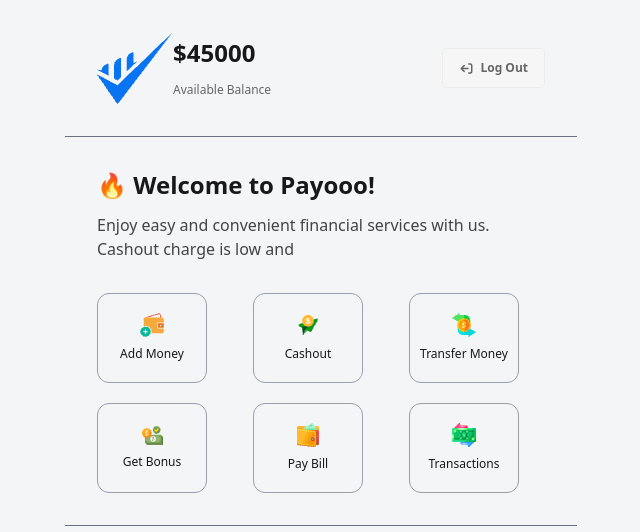
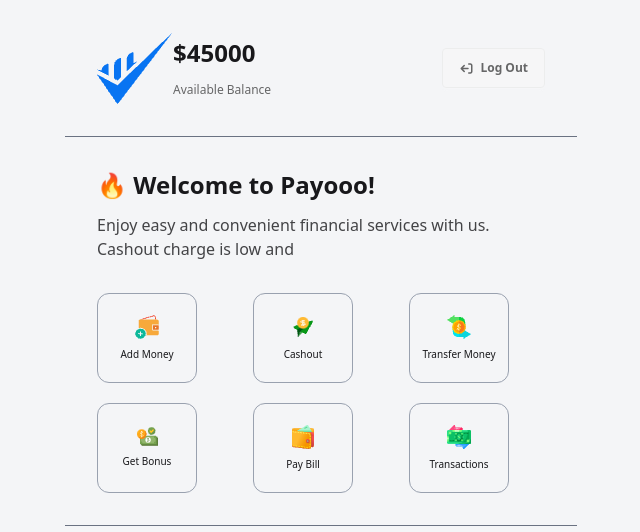
Before and after one commit to syedshafinahmed/Payoo, a plain HTML site: page home.html in a window 1280 px wide. Shown: the whole page, without its empty margins (319-959 px from the left). Drawn offline with nearby package versions, Linux system fonts and the light colour scheme.

Commit message:
adjusted padding and text-size

```diff
--- a/home.html
+++ b/home.html
@@ -29,30 +29,30 @@
     </div>
 
 
-    <div class="max-w-lg mx-auto p-8 pt-0 grid grid-cols-3 items-center justify-center gap-5 border-b-1 border-gray-500">
-        <div class="flex flex-col items-center w-[110px] h-[90px] border-1 border-gray-400 rounded-xl justify-center">
+    <div class="max-w-lg mx-auto p-8 pt-0 pb-8 grid grid-cols-3 items-center justify-center gap-5 border-b-1 border-gray-500">
+        <div class="flex flex-col items-center w-[100px] h-[90px] border-1 border-gray-400 rounded-xl justify-center">
             <img class="mb-2" src="assets/wallet1.png" alt="">
-            <p class="text-[12px]">Add Money</p>
+            <p class="text-[10px]">Add Money</p>
         </div>
-        <div class="flex flex-col items-center w-[110px] h-[90px] border-1 border-gray-400 rounded-xl justify-center">
+        <div class="flex flex-col items-center w-[100px] h-[90px] border-1 border-gray-400 rounded-xl justify-center">
             <img class="mb-2" src="assets/send1.png" alt="">
-            <p class="text-[12px]">Cashout</p>
+            <p class="text-[10px]">Cashout</p>
         </div>
-        <div class="flex flex-col items-center w-[110px] h-[90px] border-1 border-gray-400 rounded-xl justify-center">
+        <div class="flex flex-col items-center w-[100px] h-[90px] border-1 border-gray-400 rounded-xl justify-center">
             <img class="mb-2" src="assets/money1.png" alt="">
-            <p class="text-[12px]">Transfer Money</p>
+            <p class="text-[10px]">Transfer Money</p>
         </div>
-        <div class="flex flex-col items-center w-[110px] h-[90px] border-1 border-gray-400 rounded-xl justify-center">
+        <div class="flex flex-col items-center w-[100px] h-[90px] border-1 border-gray-400 rounded-xl justify-center">
             <img class="mb-2" src="assets/bonus1.png" alt="">
-            <p class="text-[12px]">Get Bonus</p>
+            <p class="text-[10px]">Get Bonus</p>
         </div>
-        <div class="flex flex-col items-center w-[110px] h-[90px] border-1 border-gray-400 rounded-xl justify-center">
+        <div class="flex flex-col items-center w-[100px] h-[90px] border-1 border-gray-400 rounded-xl justify-center">
             <img class="mb-2" src="assets/purse1.png" alt="">
-            <p class="text-[12px]">Pay Bill</p>
+            <p class="text-[10px]">Pay Bill</p>
         </div>
-        <div class="flex flex-col items-center w-[110px] h-[90px] border-1 border-gray-400 rounded-xl justify-center">
+        <div class="flex flex-col items-center w-[100px] h-[90px] border-1 border-gray-400 rounded-xl justify-center">
             <img class="mb-2" src="assets/transaction1.png" alt="">
-            <p class="text-[12px]">Transactions</p>
+            <p class="text-[10px]">Transactions</p>
         </div>
     </div>
 </body>
```
